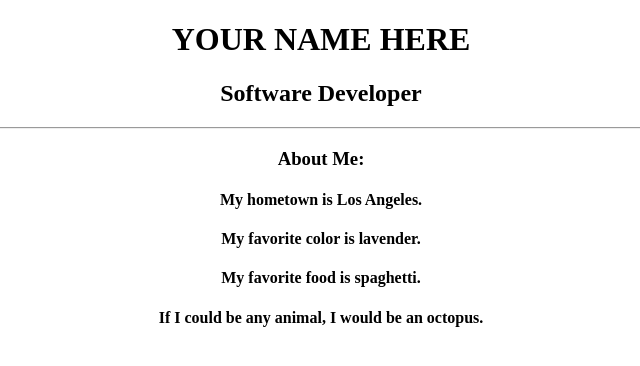
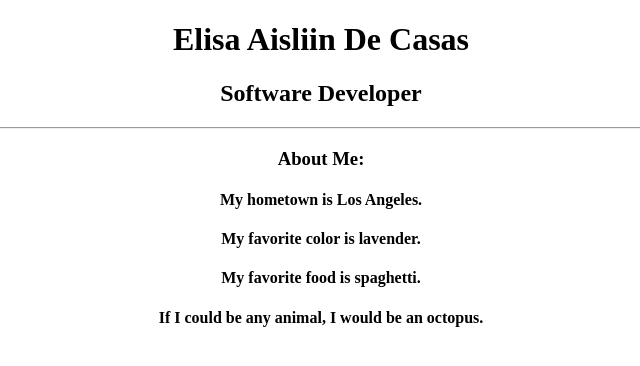
Before and after one commit to elisaaisliin/first-repo, a plain HTML site: page index.html in a window 1280 px wide. Shown: the whole page, without its empty margins (319-959 px from the left). Drawn offline with Linux system fonts and the light colour scheme.

Commit message:
trying to update

```diff
--- a/index.html
+++ b/index.html
@@ -7,7 +7,7 @@
 		  </head>
 		  <body>
 			<div align="center">
-				<h1>YOUR NAME HERE</h1>
+				<h1>Elisa Aisliin De Casas</h1>
 				<h2>Software Developer</h2>
 				<hr>
 				<h3>About Me:</h3>
```
Also changed, not shown: 1 other file.
